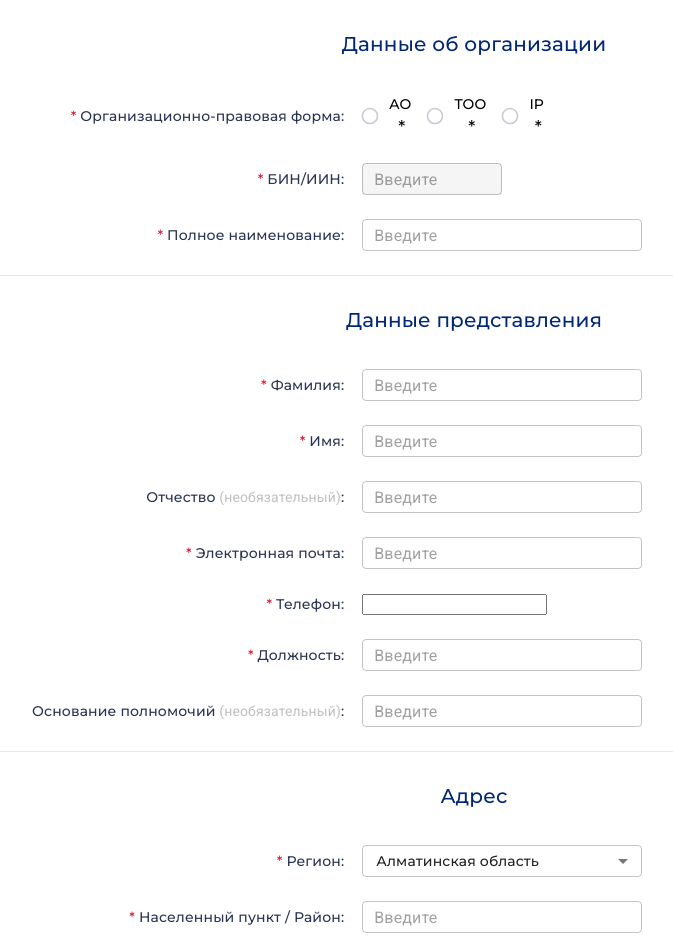
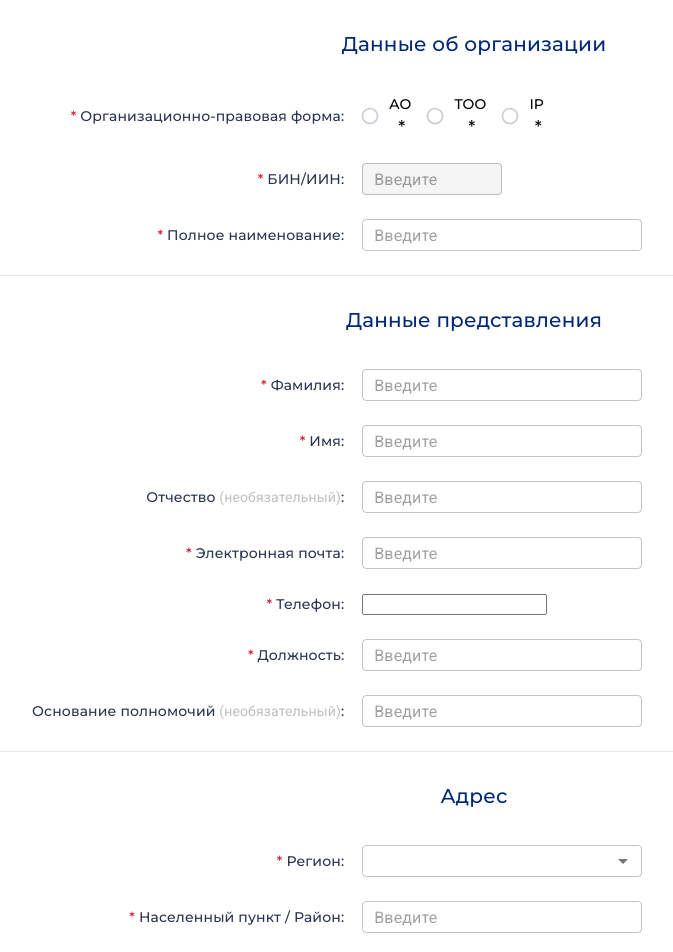
Before and after one commit to Ranami/Form, a React (Create React App) app: page / in a window 1280 px wide. Shown: the top 952 px of the page, without its empty margins (166-839 px from the left). Built offline with nearby package versions, Linux system fonts and the light colour scheme.

Commit message:
controlled selector

```diff
--- a/src/components/Selector.tsx
+++ b/src/components/Selector.tsx
@@ -1,6 +1,6 @@
 import { MenuItem, Select, SelectChangeEvent, styled } from "@mui/material";
 import React, { FC, useState } from "react";
-import { useFormContext } from "react-hook-form";
+import { Controller, useFormContext } from "react-hook-form";
 import { IOption } from "../constants/contractFields";
 
 const CustomSelect = styled(Select)`
@@ -24,36 +24,39 @@ const CustomMenuItem = styled(MenuItem)`
 
 type Props = {
   options?: IOption[];
+  defaultValue?: string;
+  name: string;
 };
 
-export const Selector: FC<Props> = (props) => {
+export const Selector: FC<Props> = ({ name, defaultValue, ...props }) => {
   const {
     register,
     formState: { errors, isSubmitted },
+    getFieldState,
+    control,
   } = useFormContext();
-  const [region, setRegion] = useState("Almaty");
+  // const [region, setRegion] = useState("Almaty");
 
-  const handleChange = (event: SelectChangeEvent<unknown>) => {
-    setRegion(event.target.value as string);
-  };
-  const selectRegion = register(region, {
-    required: { value: true, message: "Fill it" },
-  });
+  // const handleChange = (event: SelectChangeEvent<unknown>) => {
+  //   setRegion(event.target.value as string);
+  // };
+
   return (
-    <CustomSelect
-      value={region}
-      defaultValue={region}
-      {...selectRegion}
-      onChange={(e) => {
-        selectRegion.onChange(e);
-        handleChange(e);
-      }}
-    >
+    <>
+      <Controller
+        name={name}
+        control={control}
+        defaultValue={defaultValue}
+        render={({ field: { onChange, value } }) => (
+          <CustomSelect value={value} onChange={onChange}>
             {props.options?.map((option) => (
               <CustomMenuItem value={option.value} key={option.value}>
                 {option.label}
               </CustomMenuItem>
             ))}
           </CustomSelect>
+        )}
+      />
+    </>
   );
 };
```
Lines whose indentation alone changed are shown as unchanged.
